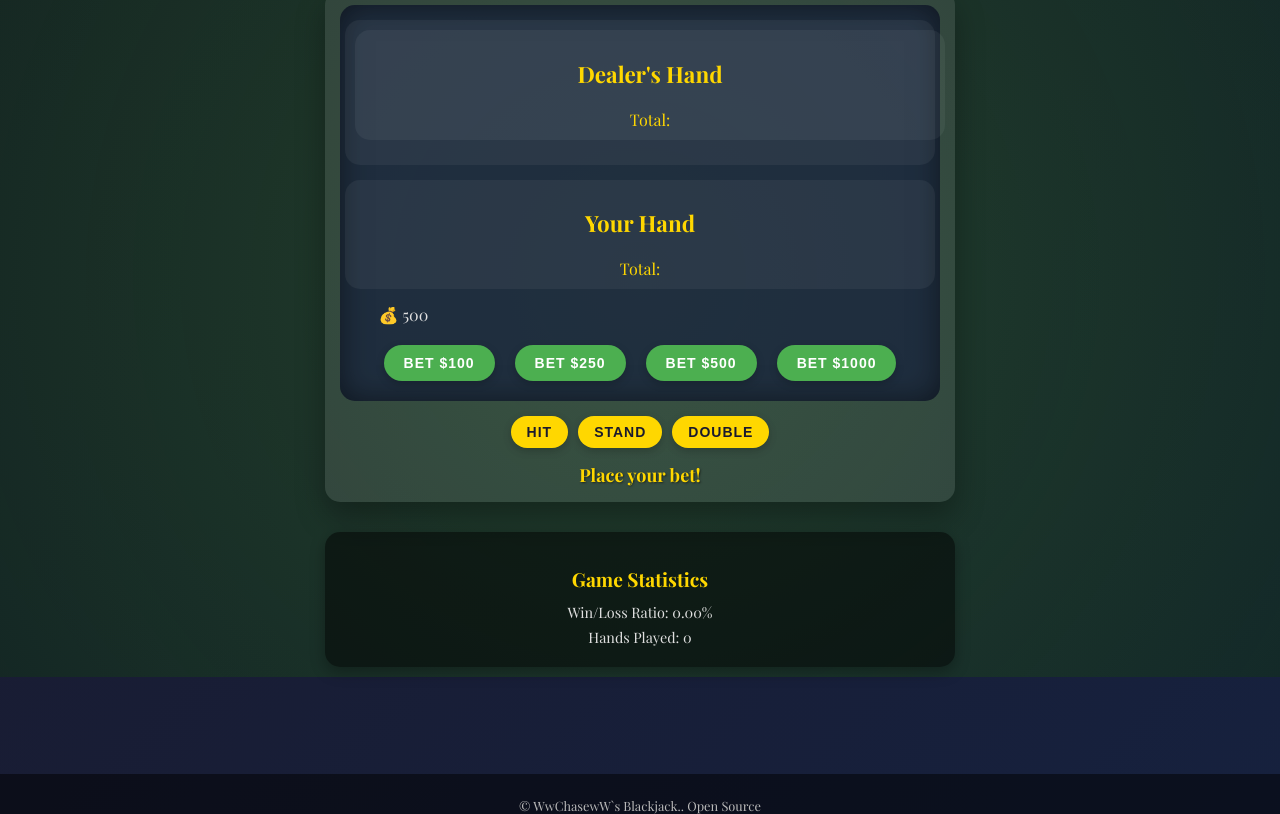
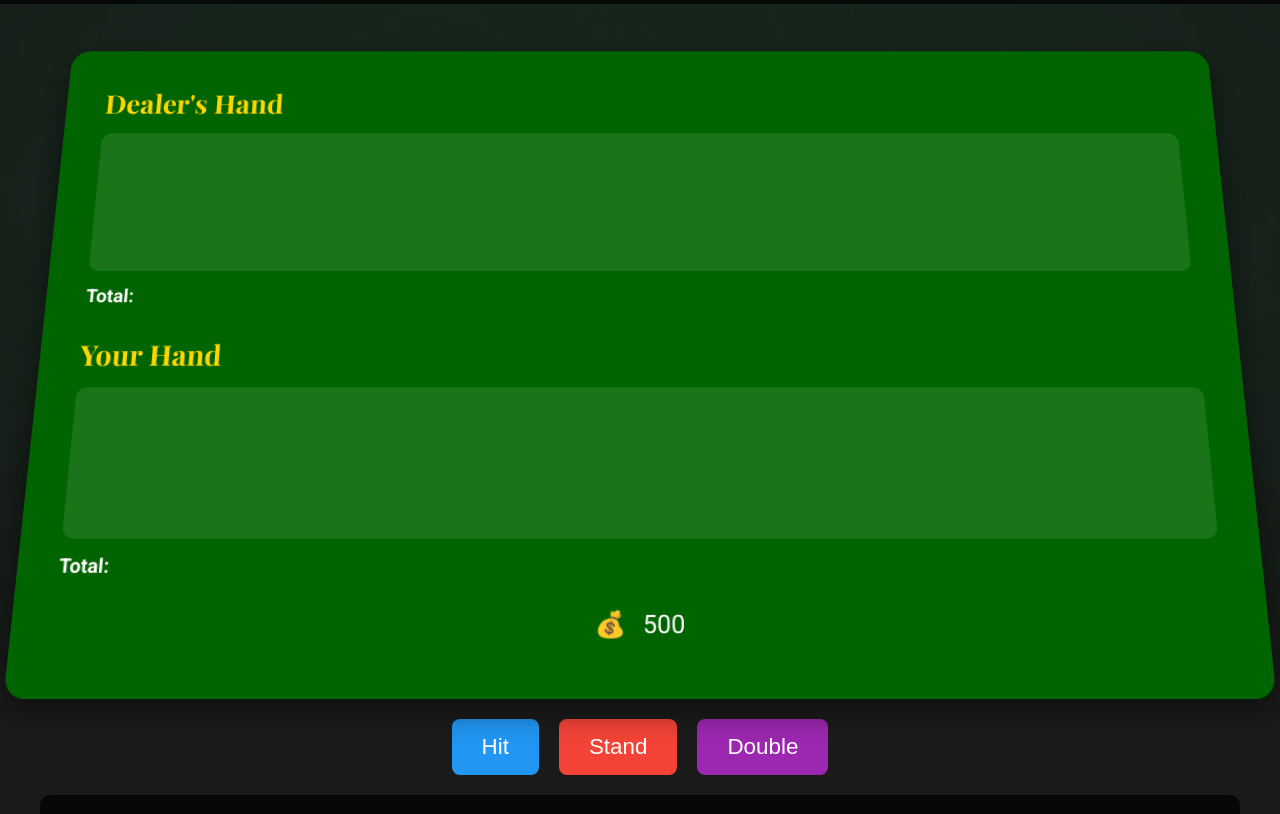
Before and after one commit to WwChasewW/blackjack, a plain HTML site: page index.html in a window 1280 px wide. Shown: the part 123-937 px from the top of the page. Drawn offline with nearby package versions, Linux system fonts and the light colour scheme.

Commit message:
New color theme

```diff
--- a/style.css
+++ b/style.css
@@ -1,414 +1,297 @@
+  /* Reset and base styles */
+  * {
+      margin: 0;
+      padding: 0;
+      box-sizing: border-box;
+  }
 
-body {
-    font-family: 'Playfair Display', serif;
-    background-color: #202e1a00;
-    color: #e0e0e0;
-    margin: 0;
-    padding: 0;
-    display: flex;
-    flex-direction: column;
-    min-height: 120vh;
-    background-image: linear-gradient(135deg, #1a1a2e 0%, #16213e 100%);
-}
+  body {
+      font-family: 'Roboto', sans-serif;
+      background-color: #1a1a1a;
+      color: #ffffff;
+      min-height: 100vh;
+      display: flex;
+      flex-direction: column;
+  }
 
-.casino-background {
-    position: fixed;
-    top: 0;
-    left: 0;
-    width: 100%;
-    height: 100%;
-    background: radial-gradient(circle, rgba(41, 80, 41, 0.685) 0%, rgba(18, 49, 25, 0.562) 100%);
-    z-index: -1;
-}
+  .casino-background {
+      position: fixed;
+      top: 0;
+      left: 0;
+      width: 100%;
+      height: 100%;
+      background-image: url('casino-background.jpg');
+      background-size: cover;
+      background-position: center;
+      opacity: 0.2;
+      z-index: -1;
+  }
 
-header {
-    background-color: rgba(28, 39, 29, 0.5);
-    padding: 10px;
-    text-align: center;
-    box-shadow: 0 2px 10px rgba(0, 0, 0, 0.3);
-    animation: fadeIn 1s ease-out;
-}
+  /* Header styles */
+  header {
+      text-align: center;
+      padding: 20px 0;
+      background-color: rgba(0, 0, 0, 0.7);
+  }
 
-.cards {
-    display: flex;
-    flex-direction: row;
-    flex-wrap: nowrap;
-    overflow-x: auto;
+  h1 {
+      font-family: 'Playfair Display', serif;
+      font-size: 3rem;
+      color: #ffd700;
+      text-shadow: 2px 2px 4px rgba(0, 0, 0, 0.5);
+  }
+
+  .subtitle {
+      font-size: 1.2rem;
+      color: #ffffff;
   }
 
   .card {
-    flex: 0 0 auto;
-    margin-right: 10px;
+      width: 80px;
+      height: 104px;
+      background-color: #fff;
+      border-radius: 5px;
+      display: inline-flex;
+      justify-content: center;
+      align-items: center;
+      font-size: 18px;
+      color: #1a1a2e;
+      box-shadow: 0 4px 8px rgba(0, 0, 0, 0.3);
+      transition: transform 0.3s ease, box-shadow 0.3s ease;
+      animation: dealCard 0.5s ease-out backwards;
+      background-image: linear-gradient(to bottom right, #ffffff, #f0f0f0);
+      flex-shrink: 0;
+      margin-right: 10px;
   }
 
-h1 {
-    margin: 0;
-    font-size: 2em;
-    text-transform: uppercase;
-    letter-spacing: 4px;
-    animation: glow 2s ease-in-out infinite alternate;
-    color: #ffd700;
-}
+  .card.hidden {
+      background-image: url('card-back.jpg');
+      background-size: cover;
+      color: transparent;
+  }
 
-.subtitle {
-    font-family: 'Roboto', sans-serif;
-    font-size: 1em;
-    color: #b8b8b8;
-    margin-top: 5px;
-}
+  .cards-container {
+      display: flex;
+      flex-wrap: nowrap;
+      overflow-x: auto;
+  }
 
-main {
-    flex: 1;
-    display: flex;
-    flex-direction: column;
-    align-items: center;
-    justify-content: flex-start;
-    padding: 10px;
-    animation: fadeIn 1s ease-out 0.5s both;
-    overflow-y: auto;
-}
-
-#game-container {
-    background-color: rgba(255, 255, 255, 0.1);
-    border-radius: 15px;
-    padding: 15px;
-    margin-bottom: 15px;
-    box-shadow: 0 15px 30px rgba(0, 0, 0, 0.3);
-    width: 100%;
-    max-width: 600px;
-    animation: slideInUp 1s ease-out;
-    backdrop-filter: blur(10px);
-}
-
-.betting-section {
-    display: flex;
-    justify-content: center;
-    margin-bottom: 10px;
-}
-
-#bet-amount {
-    padding: 8px;
-    font-size: 14px;
-    border: none;
-    border-radius: 5px 0 0 5px;
-    width: 100px;
-    background-color: rgba(255, 255, 255, 0.1);
-    color: #e0e0e0;
-}
-
-#place-bet-btn {
-    padding: 8px 16px;
-    font-size: 14px;
-    background-color: #ffd700;
-    color: #1a1a2e;
-    border: none;
-    border-radius: 0 5px 5px 0;
-    cursor: pointer;
-    transition: all 0.3s ease;
-}
-
-#place-bet-btn:hover {
-    background-color: #ffed4d;
-}
-
-.table-layout {
-    display: flex;
-    flex-direction: column;
-    align-items: center;
-    background-color: rgba(22, 33, 62, 0.7);
-    border-radius: 15px;
-    padding: 15px;
-    margin-bottom: 15px;
-    box-shadow: inset 0 0 30px rgba(0, 0, 0, 0.5);
-}
-
-.dealer-section, .player-section {
-    width: 100%;
-    margin-bottom: 15px;
-    background-color: rgba(255, 255, 255, 0.05);
-    border-radius: 15px;
-    padding: 10px;
-}
-
-h2 {
-    font-family: 'Playfair Display', serif;
-    color: #ffd700;
-    text-align: center;
-    margin-bottom: 10px;
-    font-size: 1.4em;
-}
-
-.cards-container {
-    display: flex;
-    justify-content: center;
-    flex-wrap: nowrap;
-    gap: 10px;
-    overflow-x: auto;
-}
-
-.card {
-    width: 60px;
-    height: 84px;
-    background-color: #fff;
-    border-radius: 5px;
-    display: flex;
-    justify-content: center;
-    align-items: center;
-    font-size: 18px;
-    color: #1a1a2e;
-    box-shadow: 0 4px 8px rgba(0, 0, 0, 0.3);
-    transition: transform 0.3s ease, box-shadow 0.3s ease;
-    animation: dealCard 0.5s ease-out backwards;
-    background-image: linear-gradient(to bottom right, #ffffff, #f0f0f0);
-    flex-shrink: 0;
-}
+  @media (max-width: 600px) {
+      .card {
+          width: 50px;
+          height: 70px;
+          font-size: 16px;
+      }
+  }
 
 
-.get-free {
-    padding: 10px 20px;
-    font-size: 14px;
-    background-color: #FFD700;
-    color: #1a1a2e;
-    border: none;
-    border-radius: 25px;
-    cursor: pointer;
-    transition: all 0.3s ease;
-    text-transform: uppercase;
-    letter-spacing: 1px;
-    font-weight: bold;
-    box-shadow: 0 3px 8px rgba(0, 0, 0, 0.2);
-    margin: 10px auto;
-    display: block;
-}
+  /* Main content styles */
+  main {
+      flex: 1;
+      display: flex;
+      flex-direction: column;
+      align-items: center;
+      justify-content: center;
+      padding: 20px;
+  }
 
-.get-free:hover {
-    background-color: #FFC300;
-    transform: translateY(-2px);
-    box-shadow: 0 5px 12px rgba(0, 0, 0, 0.3);
-}
+  #game-container {
+      width: 100%;
+      max-width: 1200px;
+      perspective: 1000px;
+  }
 
-.get-free:active {
-    transform: translateY(1px);
-    box-shadow: 0 2px 6px rgba(0, 0, 0, 0.2);
-}
+  .table-layout {
+      background-color: #006400;
+      border-radius: 20px;
+      padding: 40px;
+      box-shadow: 0 10px 30px rgba(0, 0, 0, 0.5);
+      transform: rotateX(10deg);
+
+  }
 
 
+  .dealer-section, .player-section {
+      margin-bottom: 30px;
+  }
 
-.total-box {
-    text-align: center;
-    font-size: 1em;
-    margin-top: 10px;
-    color: #ffd700;
-}
+  h2 {
+      font-family: 'Playfair Display', serif;
+      font-size: 1.8rem;
+      margin-bottom: 15px;
+      color: #ffd700;
+  }
 
-#actions {
-    display: flex;
-    justify-content: center;
-    gap: 10px;
-    margin-bottom: 15px;
-    animation: fadeIn 1s ease-out 1s both;
-    flex-wrap: wrap;
-}
+  .cards-container {
+      min-height: 150px;
+      background-color: rgba(255, 255, 255, 0.1);
+      border-radius: 10px;
+      padding: 15px;
+      margin-bottom: 15px;
+  }
 
-.action-btn {
-    padding: 8px 16px;
-    font-size: 14px;
-    background-color: #ffd700;
-    color: #1a1a2e;
-    border: none;
-    border-radius: 25px;
-    cursor: pointer;
-    transition: all 0.3s ease;
-    text-transform: uppercase;
-    letter-spacing: 1px;
-    font-weight: bold;
-    box-shadow: 0 3px 8px rgba(0, 0, 0, 0.2);
-}
+  .total-box {
+      font-size: 1.2rem;
+      font-weight: bold;
+      color: #ffffff;
+  }
 
+  /* Money section styles */
+  .money-section {
+      display: flex;
+      flex-direction: column;
+      align-items: center;
+      margin-top: 30px;
+  }
 
-.bet-btn {
-    padding: 10px 20px;
-    font-size: 14px;
-    background-color: #4CAF50;
-    color: white;
-    border: none;
-    border-radius: 25px;
-    cursor: pointer;
-    transition: all 0.3s ease;
-    text-transform: uppercase;
-    letter-spacing: 1px;
-    font-weight: bold;
-    box-shadow: 0 3px 8px rgba(0, 0, 0, 0.2);
-    margin: 5px;
-}
+  .money-display {
+      font-size: 1.5rem;
+      margin-bottom: 15px;
+  }
 
-.bet-btn:hover {
-    background-color: #45a049;
-    transform: translateY(-2px);
-    box-shadow: 0 5px 12px rgba(0, 0, 0, 0.3);
-}
+  .money-icon {
+      margin-right: 10px;
+  }
 
-.bet-btn:active {
-    transform: translateY(1px);
-    box-shadow: 0 2px 6px rgba(0, 0, 0, 0.2);
-}
+  .bet-buttons {
 
-.bet-buttons {
-    display: flex;
-    flex-wrap: wrap;
-    justify-content: center;
-    gap: 10px;
-    margin-top: 15px;
-}
+      display: none;
+      flex-wrap: wrap;
+      justify-content: center;
+      gap: 15px;
+      margin-bottom: 15px;
+  }
 
+  .bet-buttons.show {
+      display: flex;
+  }
 
-.action-btn:hover {
-    background-color: #ffed4d;
-    transform: translateY(-3px);
-    box-shadow: 0 5px 12px rgba(0, 0, 0, 0.3);
-}
+  /* Button styles */
+  button {
+      font-size: 1.2rem;
+      padding: 12px 24px;
+      border: none;
+      border-radius: 8px;
+      cursor: pointer;
+      transition: all 0.3s ease;
+  }
 
-#message {
-    text-align: center;
-    font-size: 18px;
-    font-weight: bold;
-    margin-top: 15px;
-    color: #ffd700;
-    text-shadow: 1px 1px 2px rgba(0, 0, 0, 0.5);
-    animation: fadeIn 1s ease-out;
-}
+  .bet-btn {
+      background-color: #4CAF50;
+      color: rgb(255, 255, 255);
+  }
 
-.statistics-section {
-    background-color: rgba(0, 0, 0, 0.5);
-    border-radius: 15px;
-    padding: 15px;
-    margin-top: 15px;
-    box-shadow: 0 5px 15px rgba(0, 0, 0, 0.3);
-    width: 100%;
-    max-width: 600px;
-    animation: slideInUp 1s ease-out 0.5s both;
-    backdrop-filter: blur(5px);
-}
+  .bet-btn:hover {
+      background-color: #45a049;
+  }
 
-.statistics-section h3 {
-    color: #ffd700;
-    text-align: center;
-    margin-bottom: 10px;
-    font-size: 1.2em;
-}
+  #get-free-money-btn {
+      background-color: #FFD700;
+      color: #000000;
+  }
 
-.stats-text {
-    color: #e0e0e0;
-    text-align: center;
-    font-size: 0.9em;
-    margin: 5px 0;
-}
+  #get-free-money-btn:hover {
+      background-color: #FFC400;
+  }
 
-footer {
-    background-color: rgba(0, 0, 0, 0.5);
-    color: #b8b8b8;
-    text-align: center;
-    padding: 10px;
-    font-size: 0.8em;
-}
+  #actions {
+      display: flex;
+      justify-content: center;
+      gap: 20px;
+      margin-top: 30px;
+  }
 
-@keyframes glow {
-    from {
-        text-shadow: 0 0 3px #ffd700, 0 0 6px #ffd700, 0 0 9px #ffd700;
-    }
-    to {
-        text-shadow: 0 0 6px #ffd700, 0 0 12px #ffd700, 0 0 18px #ffd700;
-    }
-}
+  .action-btn {
+      font-size: 1.4rem;
+      padding: 15px 30px;
+  }
 
-@keyframes pulse {
-    0% {
-        transform: scale(1);
-    }
-    50% {
-        transform: scale(1.03);
-    }
-    100% {
-        transform: scale(1);
-    }
-}
+  #hit-btn {
+      background-color: #2196F3;
+      color: white;
+  }
 
-.active-turn {
-    animation: pulse 1.5s infinite;
-}
+  #hit-btn:hover {
+      background-color: #1E88E5;
+  }
 
-@keyframes fadeIn {
-    from { opacity: 0; }
-    to { opacity: 1; }
-}
+  #stand-btn {
+      background-color: #F44336;
+      color: white;
+  }
 
-@keyframes slideInDown {
-    from { transform: translateY(-30px); opacity: 0; }
-    to { transform: translateY(0); opacity: 1; }
-}
+  #stand-btn:hover {
+      background-color: #E53935;
+  }
 
-@keyframes slideInUp {
-    from { transform: translateY(30px); opacity: 0; }
-    to { transform: translateY(0); opacity: 1; }
-}
+  #double-btn {
+      background-color: #9C27B0;
+      color: white;
+  }
 
-@keyframes dealCard {
-    0% {
-        transform: translateY(-50px) rotate(-30deg) scale(0.5);
-        opacity: 0;
-    }
-    50% {
-        transform: translateY(10px) rotate(-15deg) scale(0.8);
-        opacity: 0.5;
-    }
-    100% {
-        transform: translateY(0) rotate(0) scale(1);
-        opacity: 1;
-    }
-}
+  #double-btn:hover {
+      background-color: #8E24AA;
+  }
 
-@media (max-width: 600px) {
-    body {
-        font-size: 12px;
-    }
+  /* Message box styles */
+  .message-box {
+      font-size: 1.4rem;
+      text-align: center;
+      margin-top: 20px;
+      padding: 15px;
+      background-color: rgba(0, 0, 0, 0.7);
+      border-radius: 10px;
+      color: #ffd700;
+  }
 
-    header {
-        padding: 8px;
-    }
+  /* Statistics section styles */
+  .statistics-section {
+      margin-top: 30px;
+      text-align: center;
+      background-color: rgba(0, 0, 0, 0.7);
+      padding: 20px;
+      border-radius: 10px;
+  }
 
-    h1 {
-        font-size: 1.6em;
-        letter-spacing: 2px;
-    }
+  .statistics-section h3 {
+      font-family: 'Playfair Display', serif;
+      font-size: 1.6rem;
+      color: #ffd700;
+      margin-bottom: 15px;
+  }
 
-    .subtitle {
-        font-size: 0.9em;
-    }
+  .stats-text {
+      font-size: 1.2rem;
+      margin-bottom: 10px;
+  }
 
-    main {
-        padding: 5px;
-    }
+  /* Footer styles */
+  footer {
+      text-align: center;
+      padding: 20px;
+      background-color: rgba(0, 0, 0, 0.7);
+      color: #ffffff;
+  }
 
-    #game-container {
-        padding: 10px;
-    }
+  /* Responsive design */
+  @media (max-width: 768px) {
+      h1 {
+          font-size: 2.5rem;
+      }
 
-    .action-btn {
-        padding: 6px 12px;
-        font-size: 12px;
-    }
+      .table-layout {
+          padding: 20px;
+      }
 
-    #message {
-        font-size: 16px;
-    }
+      .bet-buttons {
+          flex-direction: column;
+      }
 
-    .statistics-section {
-        padding: 10px;
-    }
+      #actions {
+          flex-direction: column;
+      }
 
-    .card {
-        width: 50px;
-        height: 70px;
-        font-size: 16px;
-    }
-}
+      .action-btn {
+          width: 100%;
+      }
+  }
--- a/system.js
+++ b/system.js
@@ -31,7 +31,7 @@ const putCardSound = new Audio('audio/PutCard.mp3');
 const bustSound = new Audio('audio/Bust.mp3');
 const winSound = new Audio('audio/YouWin.mp3');
 const blackjackSound = new Audio('audio/BlackJack.mp3');
-const tieSound = new Audio('audio/Tie.mp3');
+;
 
 function playSound(sound) {
     sound.currentTime = 0;
@@ -213,7 +213,7 @@ function determineWinner() {
         setTimeout(() => playSound(winSound), 500);
         endGame('Player wins!', currentBet * 2);
     } else {
-        setTimeout(() => playSound(tieSound), 500);
+
         endGame('It\'s a tie!', currentBet);
     }
 }
```
